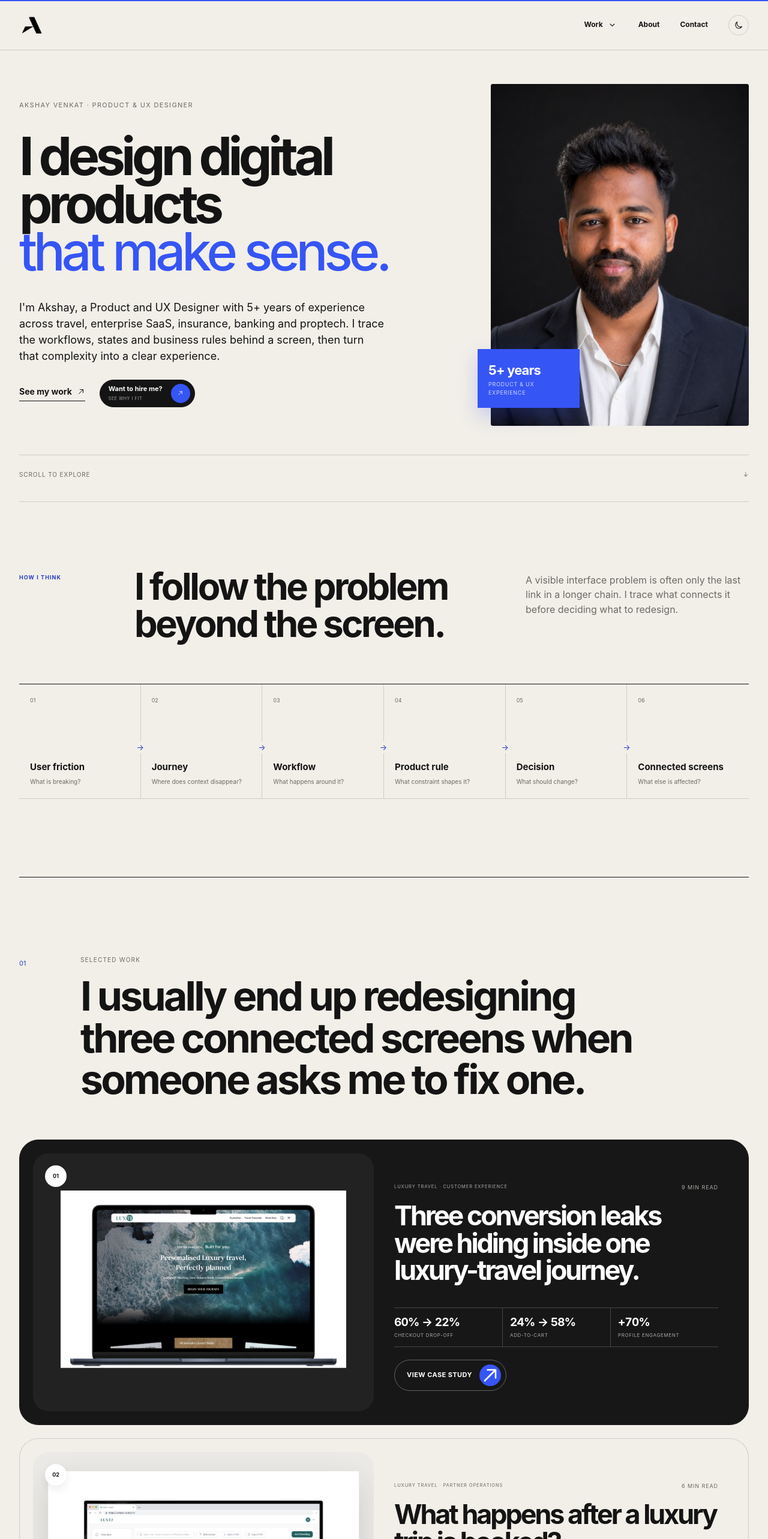
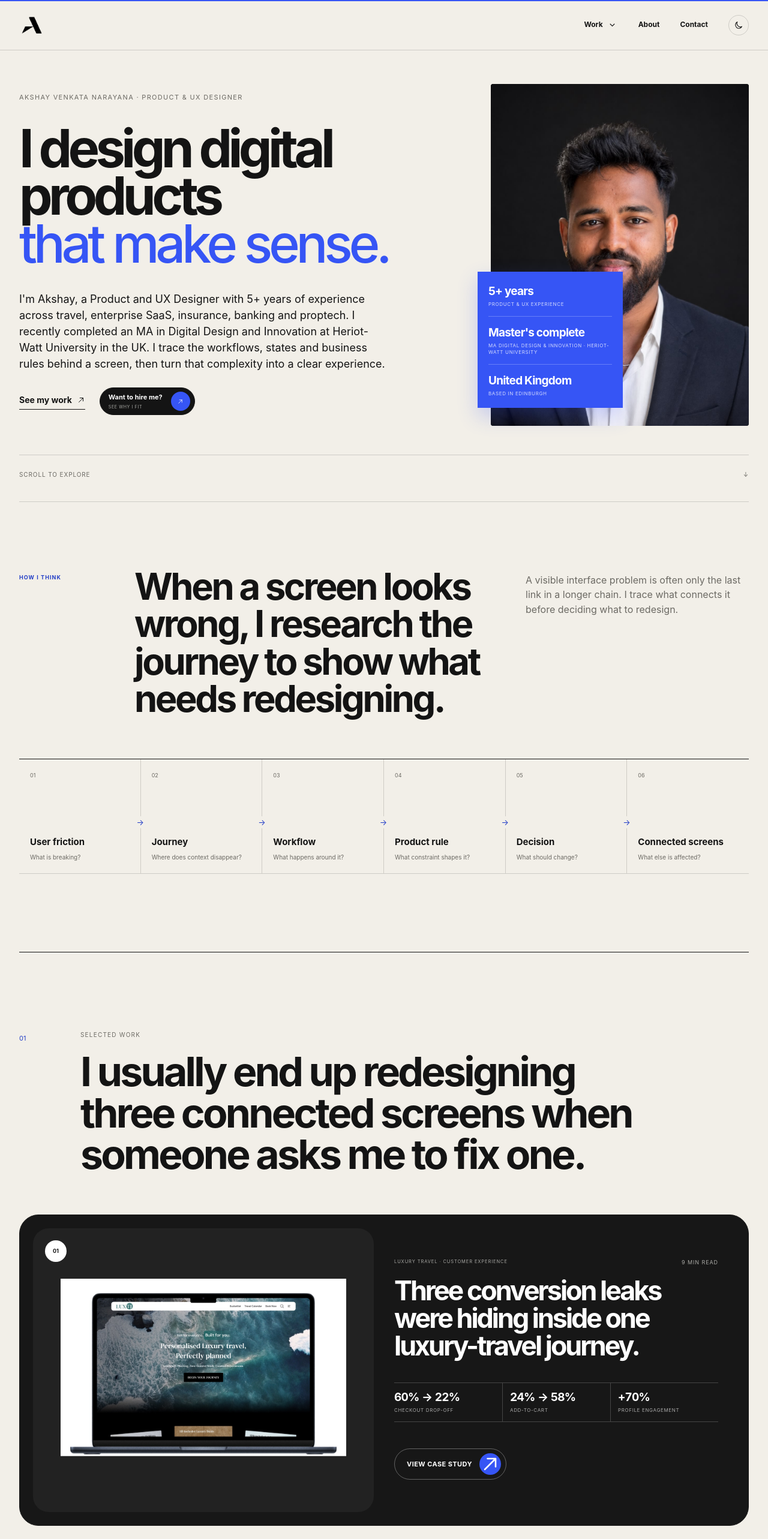
Before and after one commit to Akshayux/akshay-portfolio, a Next.js app: page / in a window 1280 px wide. Shown: the top 2566 px of the page at 60% size. Built offline with nearby package versions, Linux system fonts and the light colour scheme.

Commit message:
Fix portfolio cards and profile details

```diff
--- a/app/about/page.tsx
+++ b/app/about/page.tsx
@@ -6,8 +6,8 @@ export const metadata:Metadata={title:'About',description:'About Akshay Venkata
 
 export default function AboutPage(){return <PageFrame>
   <section className="about-hero shell">
-    <div className="about-hero-copy reveal"><span className="eyebrow">About Akshay</span><h1 data-parallax-layer data-parallax-speed="10">I ask why before drawing what.</h1><p>I&apos;m a Product and UX Designer based in the UK. I work on complex digital products, from travel booking and enterprise tools to public-interest platforms and mobile apps.</p><div className="hero-actions"><Button href="/resume" cursorLabel="Download">View resume</Button><Button href="/work" secondary cursorLabel="View">View work</Button></div></div>
-    <div className="about-hero-image reveal" data-parallax><img src="/optimized/about-photo-v2.jpg" alt="Akshay standing beside the coast"/></div>
+    <div className="about-hero-copy reveal"><span className="eyebrow">About Akshay Venkata Narayana</span><h1 data-parallax-layer data-parallax-speed="10">I ask why before drawing what.</h1><p>I&apos;m a Product and UX Designer based in the UK. I work on complex digital products, from travel booking and enterprise tools to public-interest platforms and mobile apps.</p><div className="hero-actions"><Button href="/work" cursorLabel="View">View work</Button><Button href="/contact" secondary cursorLabel="Open">Get in touch</Button></div></div>
+    <div className="about-hero-image reveal" data-parallax><img src="/optimized/about-london.jpg" alt="Akshay in London with Tower Bridge in the background"/></div>
   </section>
 
   <section className="shell about-proof"><ProofStrip/></section>
--- a/app/components.tsx
+++ b/app/components.tsx
@@ -86,7 +86,7 @@ export function ProjectCard({index,title,label,role,metrics,readTime,description
 }
 
 export function CaseStudyStack({compact=false}:{compact?:boolean}){
-  return <div className="case-study-stack"><ProjectFeature compact={compact}/>{featuredProjects.slice(1).map(project=><ProjectCard key={project.title} {...project}/>)}</div>;
+  return <div className={`case-study-stack${compact?' case-study-stack-static':''}`}><ProjectFeature compact={compact}/>{featuredProjects.slice(1).map(project=><ProjectCard key={project.title} {...project}/>)}</div>;
 }
 
 export function TestimonialsSection({index='05'}:{index?:string}={}){
@@ -114,7 +114,7 @@ export function ContactPanel(){
 export function SiteFooter(){
   return <footer className="site-footer"><div className="shell">
     <p>© 2026 {profile.name} · Product & UX Designer</p>
-    <div><Link href="/resume" data-cursor-label="Download">Resume</Link><a href={`mailto:${profile.email}`} data-cursor-label="Email">Email</a>{socials.map(item=><a key={item.label} href={item.href} target="_blank" rel="noreferrer" data-cursor-label="Open">{item.label}</a>)}<a href="#top" data-cursor-label="Scroll">Back to top ↑</a></div>
+    <div><a href={`mailto:${profile.email}`} data-cursor-label="Email">Email</a>{socials.map(item=><a key={item.label} href={item.href} target="_blank" rel="noreferrer" data-cursor-label="Open">{item.label}</a>)}<a href="#top" data-cursor-label="Scroll">Back to top ↑</a></div>
   </div></footer>;
 }
 
--- a/app/globals.css
+++ b/app/globals.css
@@ -235,9 +235,10 @@ p{color:var(--muted)}
 .hero-visual{position:relative;justify-self:end;width:min(100%,430px);padding:0;background:transparent;border-radius:0;box-shadow:none;overflow:visible}
 .portrait-frame{height:570px;border-radius:4px;overflow:hidden;background:#1b1b1d}
 .portrait-frame img{width:100%;height:108%;object-fit:cover;object-position:center 25%}
-.portrait-note{position:absolute;left:-22px;bottom:30px;width:170px;padding:18px;background:var(--accent);color:var(--white);display:flex;flex-direction:column;box-shadow:0 14px 32px rgba(54,85,245,.24)}
-.portrait-note strong{font-size:22px;letter-spacing:-.04em}
-.portrait-note span{font-size:9px;text-transform:uppercase;letter-spacing:.08em;color:rgba(255,255,255,.75)}
+.portrait-note{position:absolute;left:-22px;bottom:30px;width:242px;padding:18px;background:var(--accent);color:var(--white);display:grid;gap:14px;box-shadow:0 14px 32px rgba(54,85,245,.24)}
+.portrait-note>div{display:grid;gap:2px}.portrait-note>div+div{padding-top:12px;border-top:1px solid rgba(255,255,255,.24)}
+.portrait-note strong{font-size:19px;letter-spacing:-.04em}
+.portrait-note span{font-size:8px;text-transform:uppercase;letter-spacing:.08em;color:rgba(255,255,255,.78);line-height:1.35}
 .hero-visual .status{position:absolute;right:-10px;top:22px;margin:0;background:var(--paper);border:0;border-radius:0;padding:9px 11px;color:var(--ink)}
 .hero-foot{grid-column:1/-1;display:flex;justify-content:space-between;padding-top:25px;border-top:1px solid var(--line);font-size:10px;text-transform:uppercase;letter-spacing:.09em;color:var(--muted)}
 .home-proof{padding:42px 0 116px}
@@ -900,16 +901,19 @@ html[data-theme="dark"] .case-study-media{background:#20201d}.case-study-copy h3
 .case-study-feature .case-study-media{padding:34px;border-radius:26px;background:#222}
 .case-study-feature .case-study-media::before{content:'01';position:absolute;top:20px;left:20px;z-index:1;width:36px;height:36px;display:grid;place-items:center;border-radius:50%;background:#fff;color:#141414;font-size:9px;font-weight:750}
 .case-study-feature .case-study-media img{width:92%;max-height:330px}
-.case-study-copy{padding:50px 28px 34px 0;align-items:stretch;background:transparent}
-.case-study-feature .case-study-copy{padding:50px 28px 34px 0;background:transparent}
+.case-study-copy{padding:50px 28px 54px 0;align-items:stretch;background:transparent}
+.case-study-feature .case-study-copy{padding:50px 28px 54px 0;background:transparent}
 .case-study-copy header{font-size:9px;color:var(--muted)}.case-study-feature .case-study-copy header{color:#a8a8a4}
 .case-study-copy h3,.case-study-feature .case-study-copy h3{margin:18px 0 0;color:var(--ink);font-size:clamp(34px,3.5vw,53px);font-weight:650;line-height:1.02;letter-spacing:-.067em;text-transform:none}
 .case-study-feature .case-study-copy h3{color:#fff}
 .case-study-metrics{margin-top:38px}.case-study-feature .case-study-metrics{border-color:rgba(255,255,255,.2)}.case-study-feature .case-study-metrics>div+div{border-color:rgba(255,255,255,.2)}
-.case-study-copy footer{width:max-content;min-height:52px;margin-top:auto;padding:7px 8px 7px 20px;border:1px solid var(--line);border-radius:999px;color:var(--ink);font-size:11px;font-weight:750;text-transform:uppercase;letter-spacing:.04em}.case-study-copy footer .arrow-icon{width:36px;height:36px;display:grid;place-items:center;border-radius:50%;background:var(--accent);color:#fff;font-size:15px}
+.case-study-copy footer{width:max-content;min-height:52px;margin-top:44px;padding:7px 8px 7px 20px;border:1px solid var(--line);border-radius:999px;color:var(--ink);font-size:11px;font-weight:750;text-transform:uppercase;letter-spacing:.04em}.case-study-copy footer .arrow-icon{width:36px;height:36px;display:grid;place-items:center;border-radius:50%;background:var(--accent);color:#fff;font-size:15px}
 .case-study-feature .case-study-copy footer{border-color:rgba(255,255,255,.32);color:#fff}.case-study-feature .case-study-metrics dd{color:#aaa}.case-study-feature .case-study-copy footer .arrow-icon{background:var(--accent)}
 @media (hover:hover) and (pointer:fine){.case-study-card:hover .case-study-copy footer .arrow-icon,.case-study-card:focus-within .case-study-copy footer .arrow-icon{transform:translate(0,0) rotate(45deg)}}
-@media (max-width:760px){.case-study-card{padding:10px;border-radius:22px}.case-study-link{grid-template-columns:1fr;gap:0}.case-study-media,.case-study-feature .case-study-media{min-height:280px;padding:24px;border-radius:15px}.case-study-media>span,.case-study-feature .case-study-media::before{top:14px;left:14px;width:32px;height:32px}.case-study-feature .case-study-media img{width:90%;max-height:230px}.case-study-copy,.case-study-feature .case-study-copy{padding:28px 16px 18px}.case-study-copy h3,.case-study-feature .case-study-copy h3{font-size:34px}.case-study-metrics{margin-top:28px}.case-study-copy footer{min-height:46px;margin-top:25px;padding-left:16px}.case-study-copy footer .arrow-icon{width:30px;height:30px}}
+@media (max-width:760px){.case-study-card{padding:10px;border-radius:22px}.case-study-link{grid-template-columns:1fr;gap:0}.case-study-media,.case-study-feature .case-study-media{min-height:280px;padding:24px;border-radius:15px}.case-study-media>span,.case-study-feature .case-study-media::before{top:14px;left:14px;width:32px;height:32px}.case-study-feature .case-study-media img{width:90%;max-height:230px}.case-study-copy,.case-study-feature .case-study-copy{padding:28px 16px 32px}.case-study-copy h3,.case-study-feature .case-study-copy h3{font-size:34px}.case-study-metrics{margin-top:28px}.case-study-copy footer{min-height:46px;margin-top:32px;padding-left:16px}.case-study-copy footer .arrow-icon{width:30px;height:30px}}
+
+/* Keep the home stack intentional while the Work page presents every case at once. */
+@media (min-width:761px){.case-study-stack>.case-study-card:nth-child(4){z-index:4}.case-study-stack-static>.case-study-card{position:relative;top:auto!important;z-index:auto!important}.case-study-stack-static{gap:28px}}
 
 @media (max-width:1020px){
   .results-grid{grid-template-columns:1fr 1fr}.result-card-featured{grid-column:1/-1;grid-row:auto;min-height:560px}.result-card-wide{grid-column:1/-1}.recommendation-heading{grid-template-columns:110px 1.25fr 1fr}.recommendation-card{padding:22px}.recommendation-card blockquote{font-size:15px}
--- a/app/layout.tsx
+++ b/app/layout.tsx
@@ -6,13 +6,13 @@ const siteUrl = 'https://www.akshayvenkat.com';
 
 export const metadata:Metadata={
   metadataBase:new URL(siteUrl),
-  title:{default:'Akshay Venkat | Product & UX Designer in Edinburgh, UK',template:'%s | Akshay Venkat'},
+  title:{default:'Akshay Venkata Narayana | Product & UX Designer in Edinburgh, UK',template:'%s | Akshay Venkata Narayana'},
   description:'Akshay Venkat, also known as Akshay Venkata Narayana, is a Product & UX Designer in Edinburgh, UK, designing clear connected digital products across travel, SaaS and complex systems.',
   keywords:['Akshay Venkat','Akshay Venkata Narayana','Akshay Venkat UX Designer','Akshay Venkat Product Designer','Product Designer Edinburgh','UX Designer Edinburgh','Heriot-Watt University'],
   alternates:{canonical:'/'},
   robots:{index:true,follow:true},
-  openGraph:{type:'website',url:siteUrl,siteName:'Akshay Venkat',title:'Akshay Venkat | Product & UX Designer in Edinburgh, UK',description:'Product & UX Designer creating clear connected digital products across travel, SaaS and complex systems.',images:[{url:'/akshay-portrait.jpg',width:1200,height:1200,alt:'Akshay Venkat, Product and UX Designer'}]},
-  twitter:{card:'summary_large_image',title:'Akshay Venkat | Product & UX Designer in Edinburgh, UK',description:'Product & UX Designer creating clear connected digital products across travel, SaaS and complex systems.',images:['/akshay-portrait.jpg']},
+  openGraph:{type:'website',url:siteUrl,siteName:'Akshay Venkata Narayana',title:'Akshay Venkata Narayana | Product & UX Designer in Edinburgh, UK',description:'Product & UX Designer creating clear connected digital products across travel, SaaS and complex systems.',images:[{url:'/akshay-portrait.jpg',width:1200,height:1200,alt:'Akshay Venkata Narayana, Product and UX Designer'}]},
+  twitter:{card:'summary_large_image',title:'Akshay Venkata Narayana | Product & UX Designer in Edinburgh, UK',description:'Product & UX Designer creating clear connected digital products across travel, SaaS and complex systems.',images:['/akshay-portrait.jpg']},
   icons:{icon:'/akshay-logo.png'},
 };
 
@@ -20,7 +20,7 @@ export default function RootLayout({children}:Readonly<{children:React.ReactNode
   const personSchema={
     '@context':'https://schema.org',
     '@type':'Person',
-    name:'Akshay Venkat',
+    name:'Akshay Venkata Narayana',
     alternateName:['Akshay Venkata Narayana','Akshay V.'],
     url:siteUrl,
     image:`${siteUrl}/akshay-portrait.jpg`,
--- a/app/page.tsx
+++ b/app/page.tsx
@@ -7,22 +7,22 @@ import UXGame from './ux-game';
 export default function Home(){return <PageFrame>
   <section className="hero shell">
     <div className="hero-copy">
-      <span className="hero-label">Akshay Venkat · Product &amp; UX Designer</span>
+      <span className="hero-label">Akshay Venkata Narayana · Product &amp; UX Designer</span>
       <h1 data-parallax-layer data-parallax-speed="12">I design digital products<br/><em>that make sense.</em></h1>
       <div className="hero-intro">
-        <p>I&apos;m Akshay, a Product and UX Designer with 5+ years of experience across travel, enterprise SaaS, insurance, banking and proptech. I trace the workflows, states and business rules behind a screen, then turn that complexity into a clear experience.</p>
+        <p>I&apos;m Akshay, a Product and UX Designer with 5+ years of experience across travel, enterprise SaaS, insurance, banking and proptech. I recently completed an MA in Digital Design and Innovation at Heriot-Watt University in the UK. I trace the workflows, states and business rules behind a screen, then turn that complexity into a clear experience.</p>
         <div><Link className="text-link" href="/work" data-cursor-label="View">See my work <Arrow/></Link><RecruiterBrief/></div>
       </div>
     </div>
     <div className="hero-visual reveal" data-parallax>
       <div className="portrait-frame"><img src="/akshay-portrait.jpg" alt="Akshay Venkata Narayana, Product Designer"/></div>
-      <div className="portrait-note"><strong>5+ years</strong><span>Product & UX experience</span></div>
+      <div className="portrait-note"><div><strong>5+ years</strong><span>Product &amp; UX experience</span></div><div><strong>Master&apos;s complete</strong><span>MA Digital Design &amp; Innovation · Heriot-Watt University</span></div><div><strong>United Kingdom</strong><span>Based in Edinburgh</span></div></div>
     </div>
     <div className="hero-foot"><span>Scroll to explore</span><span>↓</span></div>
   </section>
 
   <section className="systems-thinking shell">
-    <div className="systems-thinking-intro reveal"><small>How I think</small><h2>I follow the problem beyond the screen.</h2><p>A visible interface problem is often only the last link in a longer chain. I trace what connects it before deciding what to redesign.</p></div>
+    <div className="systems-thinking-intro reveal"><small>How I think</small><h2>When a screen looks wrong, I research the journey to show what needs redesigning.</h2><p>A visible interface problem is often only the last link in a longer chain. I trace what connects it before deciding what to redesign.</p></div>
     <ol className="systems-trace reveal" aria-label="How I trace a product problem">
       <li><span>01</span><strong>User friction</strong><small>What is breaking?</small></li>
       <li><span>02</span><strong>Journey</strong><small>Where does context disappear?</small></li>
@@ -49,7 +49,7 @@ export default function Home(){return <PageFrame>
   <section className="home-about shell">
     <div className="editorial-heading reveal"><span>04</span><div><small>About me</small><h2>I came to UX by following the questions code couldn&apos;t answer.</h2></div></div>
     <div className="home-about-layout">
-      <div className="home-about-image home-about-image-london reveal" data-parallax><img src="/optimized/home-about-london.jpg" loading="lazy" decoding="async" alt="Akshay in London with Tower Bridge in the background"/><span>Outside the screen / London</span></div>
+      <div className="home-about-image home-about-image-london reveal" data-parallax><img src="/optimized/about-london.jpg" loading="lazy" decoding="async" alt="Akshay in London with Tower Bridge in the background"/><span>Outside the screen / London</span></div>
       <div className="home-about-copy reveal">
         <p className="large-copy">My computer science degree taught me how digital systems are built. I became more interested in what happened on the other side of the screen, why a logical flow could still confuse someone, or why a useful feature went untouched.</p>
         <p>Playing Rainbow Six Siege sharpened that curiosity. I started noticing how small interaction cues, feedback loops and split-second decisions shaped what players understood, and what they did next.</p>
```
Also changed, not shown: 2 other files (tests, documents, lock files or other folders).
